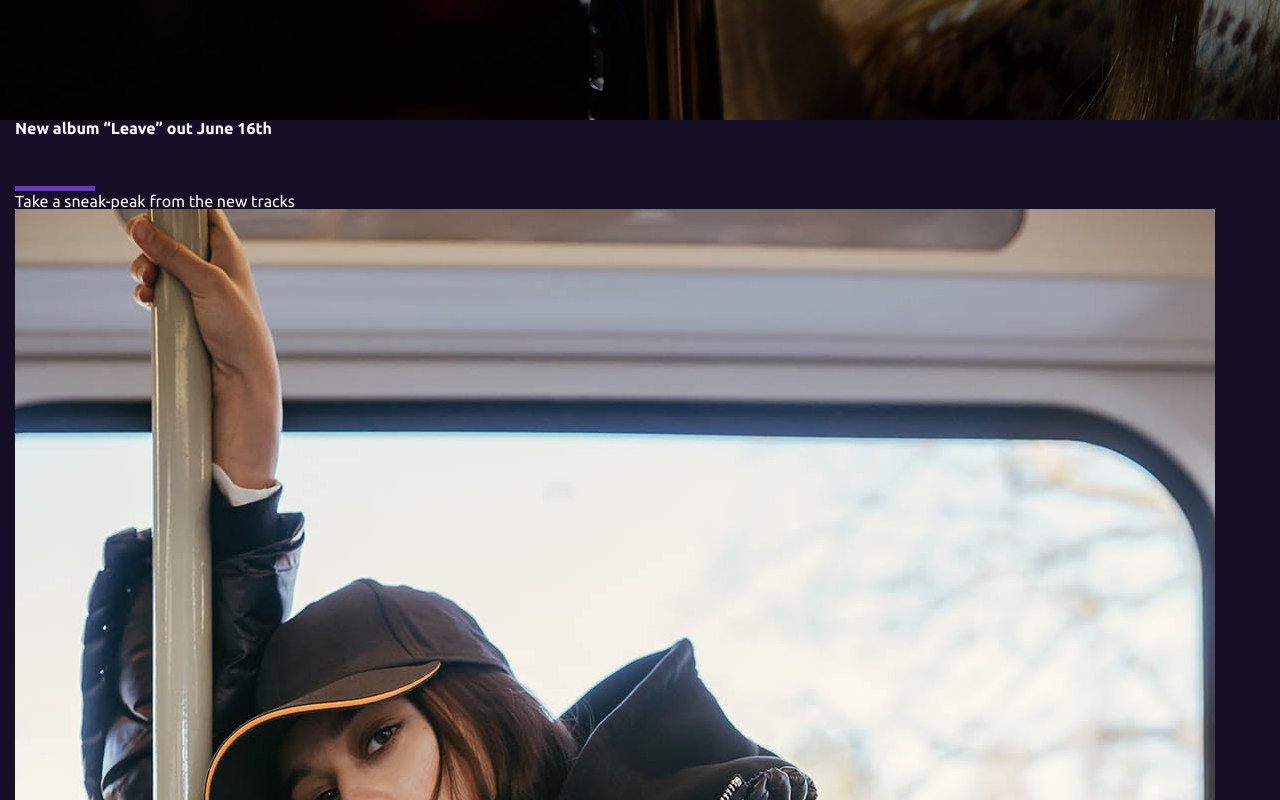
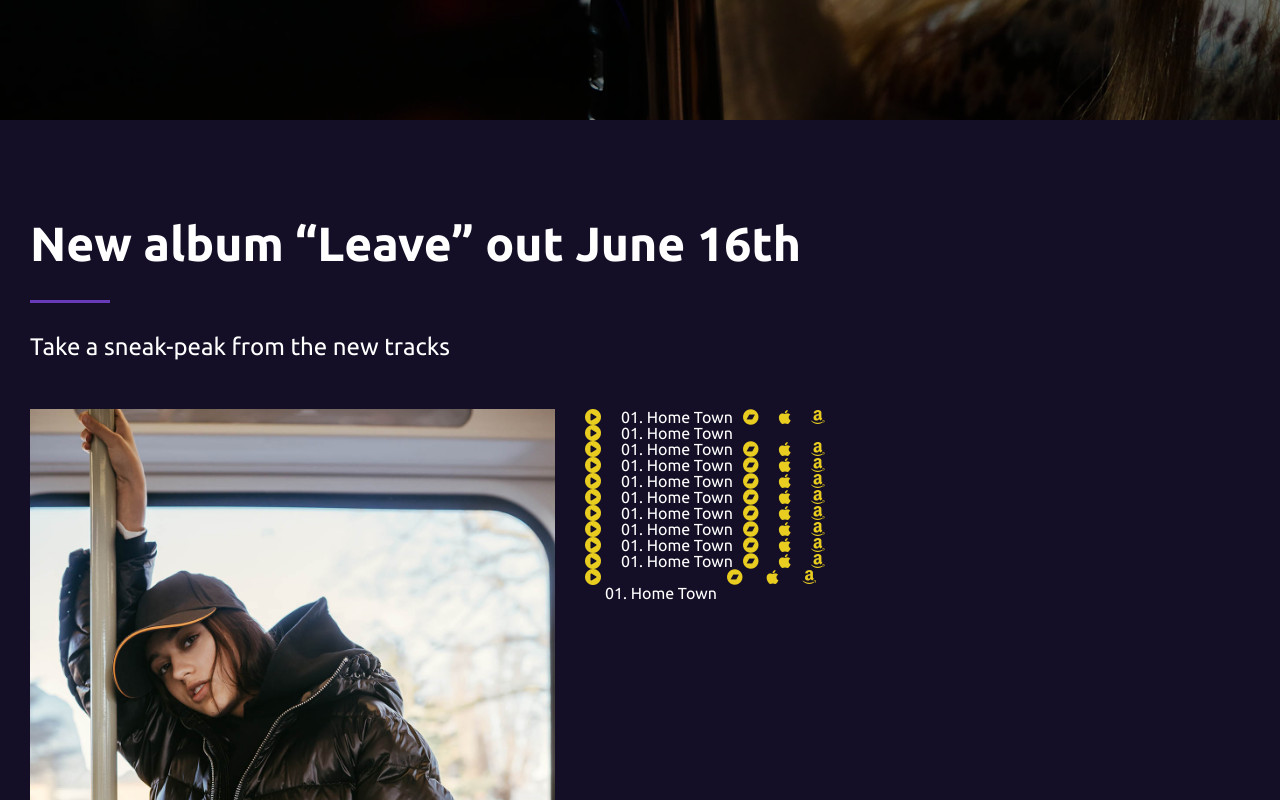
Before and after one commit to EdytaWe/MusicFlex, a website: page public/index.html in a window 1280 px wide. Shown: the part 680-1480 px from the top of the page. Drawn offline with Linux system fonts and the light colour scheme.

Commit message:
add discography styles

```diff
--- a/public/index.html
+++ b/public/index.html
@@ -45,7 +45,7 @@
         <section class="discography">
             <div class="container">
             <h2 class="discography__title">New album “Leave” out June 16th</h2>
-            <div class="break"></div>
+            <div class="break discography__break"></div>
             <p class="discography__description">Take a sneak-peak from the new tracks</p>
             <div class="discography__article">
                 <img src="assets/train.jpg" alt="" class="discography__image">
@@ -121,11 +121,15 @@
                         <span class="song__icon fab fa-amazon"></span>
                     </li>
                     <li class="discography__song">
+                        <div class="discography__song__element">
                         <span class="song__drive fa fa-play-circle"></span>
                         <p class="song__title">01. Home Town</p>
+                        </div>
+                        <div class="song__icons">
                         <span class="song__icon fab fa-bandcamp"></span>
                         <span class="song__icon fab fa-apple"></span>
                         <span class="song__icon fab fa-amazon"></span>
+                        </div>
                     </li>
                 </ul>
             </div>
--- a/src/styles/components/_discography.scss
+++ b/src/styles/components/_discography.scss
@@ -1,6 +1,61 @@
 .discography{
   background-color: $main-background-color;
-  &title{
+  &__title{
+    font-size: 2.375rem;
+    line-height: 2.875rem;
+    padding: 100px 15px 0 15px;
+    @include tablet {
+      font-size: 3rem;
+    }
+  }
+  &__break{
+    margin-left:15px;
+  }
+  &__description{
+    font-size: 1.375rem;
+    padding: 30px 0 50px 15px;
+    @include tablet {
+      font-size: 1.5rem;
+    }
+  }
+  &__article{
+    //padding: 15px;
+    @include tablet {
+      display: flex;
+    }
+  }
+  &__image{
+    width: 100%;
+    padding: 0 15px 15px 15px;
+    @include tablet {
+      width: 455px;
+      margin: 0;
+    }
+    @include desktop {
+      width: 555px;
+      margin: 0;
+    }
+  }
+  &__song{
+    display: flex;
+    margin-left: 15px;
 
   }
 }
+.song{
+
+  &__title{
+   margin-left: 20px;
+  }
+  &__icons{
+    margin-right: 50px;
+    justify-content:flex-end;
+  }
+  &__icon{
+    color: $accent-color;
+    padding: 0 10px;
+  }
+  &__drive{
+    color: $accent-color;
+  }
+}
--- a/src/styles/components/_header.scss
+++ b/src/styles/components/_header.scss
@@ -85,10 +85,10 @@ header{
 }
 .break{
   display: inline-block;
-  height: 5px;
+  height: 3px;
   width: 80px;
   background-color: $main-buttons-color;
-  margin-top: 3.125rem;
+  margin-top: 2.125rem;
 }
 
 a.special__button{
```
Also changed, not shown: public/css/style.css, 1 other file.
